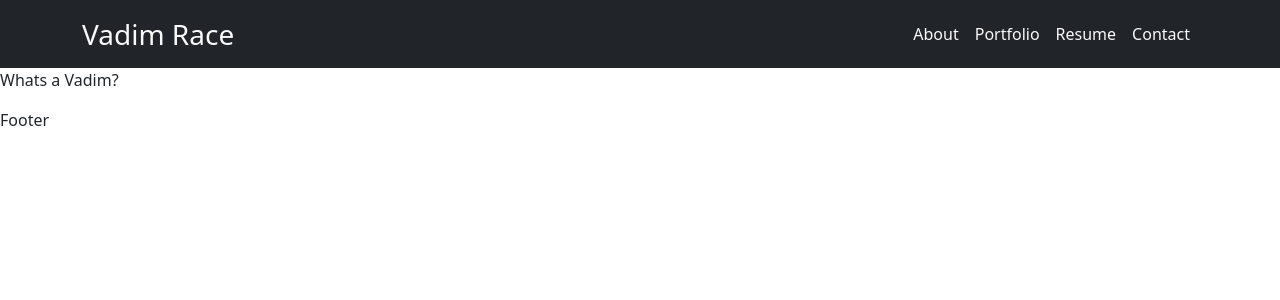
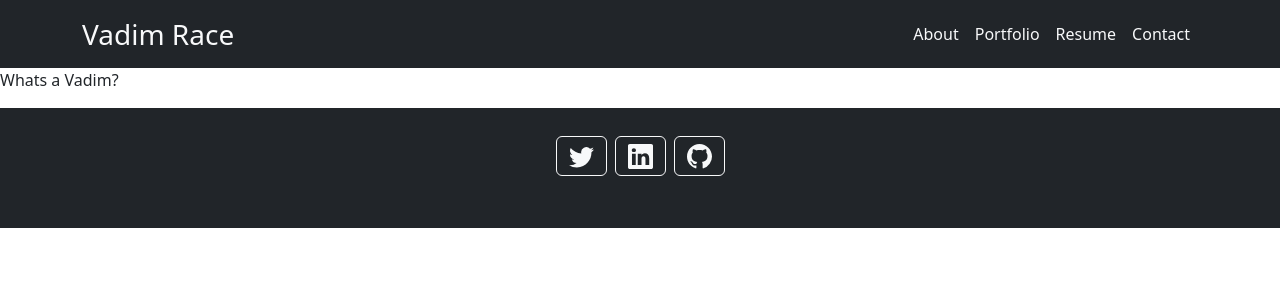
Before and after one commit to Git-Vdim-Hub/Git-Vdim-Hub.github.io, a React (Create React App) app: page / in a window 1280 px wide. Shown: the top 300 px of the page. Built offline with nearby package versions, Linux system fonts and the light colour scheme.

Commit message:
created footer with socials

```diff
--- a/package.json
+++ b/package.json
@@ -9,6 +9,7 @@
     "bootstrap": "^5.2.3",
     "react": "^18.2.0",
     "react-bootstrap": "^2.7.2",
+    "react-bootstrap-icons": "^1.10.2",
     "react-dom": "^18.2.0",
     "react-scripts": "5.0.1",
     "web-vitals": "^2.1.4"
--- a/src/components/Footer.js
+++ b/src/components/Footer.js
@@ -1,7 +1,21 @@
 import React from 'react';
+import {Github} from "react-bootstrap-icons";
+import {Twitter} from "react-bootstrap-icons";
+import {Linkedin} from "react-bootstrap-icons";
 
 export default function Footer() {
     return(
-        <footer> Footer </footer>
+       <footer className = "bg-dark text-center text-light">
+        <div class="container p-4">
+        <section class="mb-4">
+        <a class="btn btn-outline-light btn-floating m-1" href="https://twitter.com/WhatsAVadim" role="button"
+          ><Twitter size={25}/></a>
+        <a class="btn btn-outline-light btn-floating m-1" href="https://www.linkedin.com/in/vadim-race-701229245/" role="button"
+          ><Linkedin size={25}/></a>
+        <a class="btn btn-outline-light btn-floating m-1" href="https://github.com/Git-Vdim-Hub" role="button"
+          ><Github size={25}/></a>
+        </section>
+        </div>
+    </footer>
     )
 }
```
Also changed, not shown: 1 other file (tests, documents, lock files or other folders).
